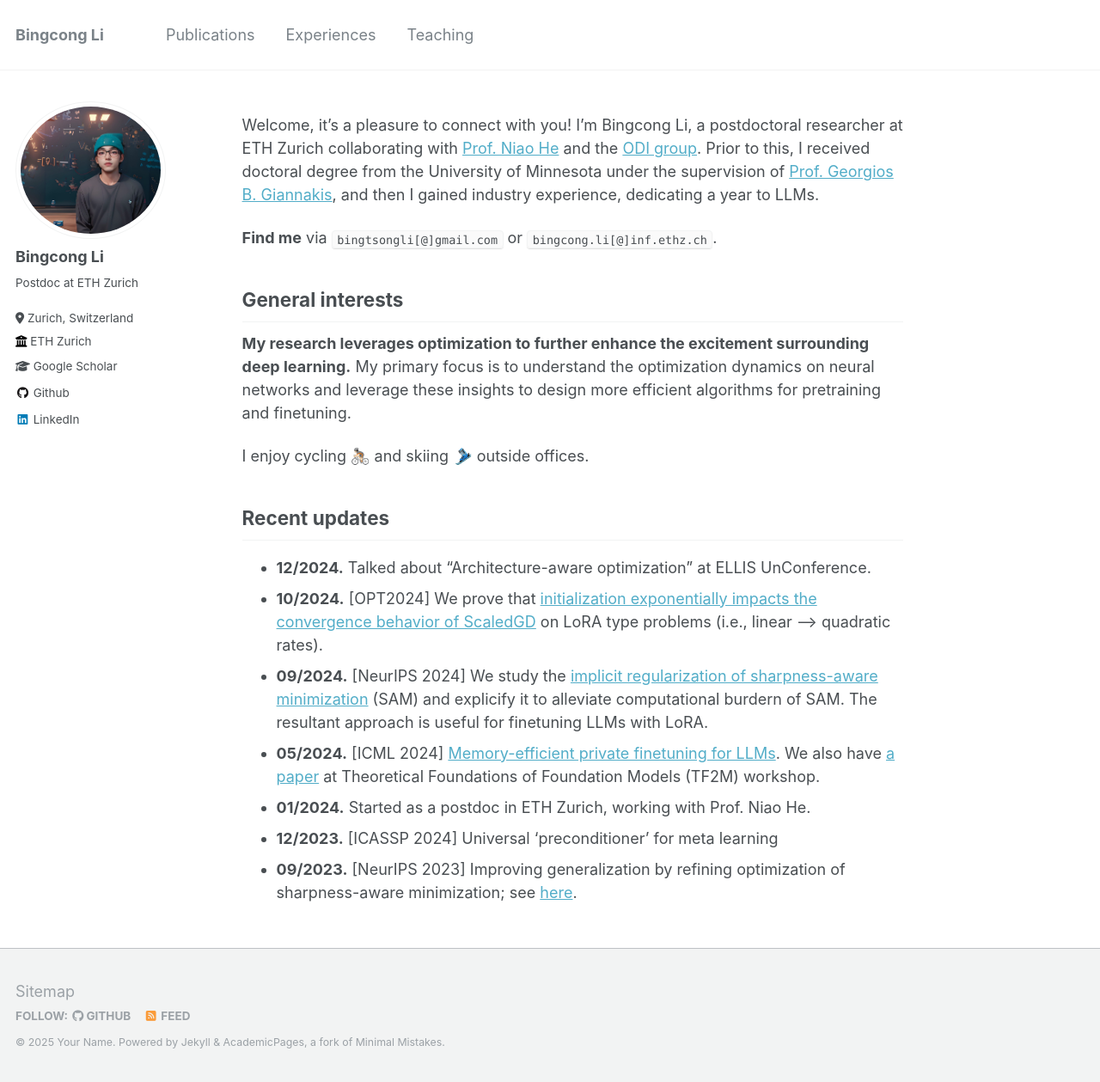
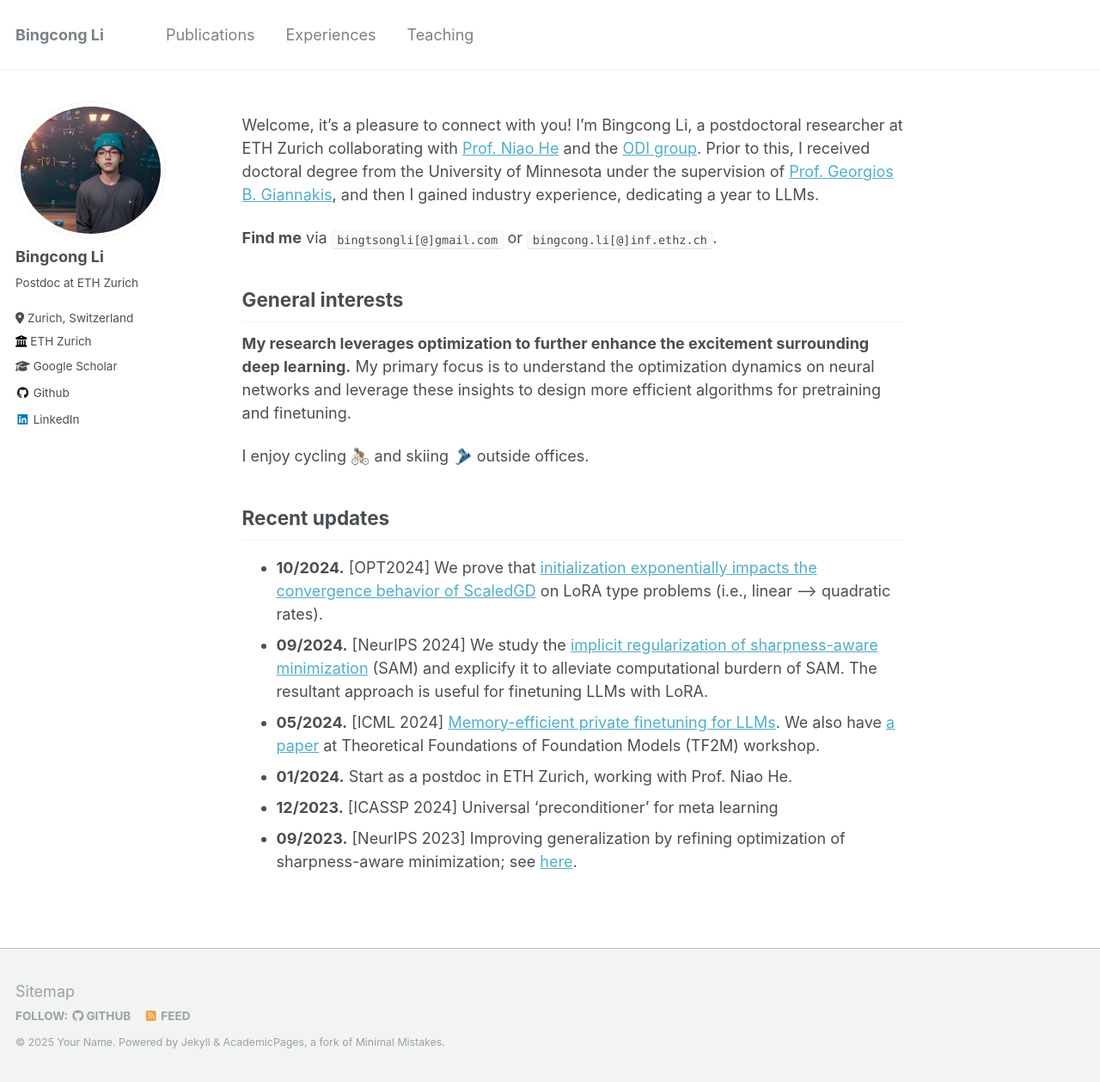
Before and after one commit to BingcongLi/bingcongli.github.io, a Jekyll site: the page built from _pages/about.md, in a window 1280 px wide and 1259 px high. Shown: the whole window at 86% size. Built offline with Jekyll 4.4.1, drawn with Linux system fonts in a browser that asks for light colours.

Commit message:
Jan 2025

```diff
--- a/_pages/about.md
+++ b/_pages/about.md
@@ -23,10 +23,9 @@ I enjoy cycling 🚴🏻 and skiing 🎿 outside offices.
 
 Recent updates
 -----------
-- **12/2024.** Talked about "Architecture-aware optimization" at ELLIS UnConference.
 - **10/2024.** [OPT2024] We prove that [initialization exponentially impacts the convergence behavior of ScaledGD](https://arxiv.org/abs/2410.18965) on LoRA type problems (i.e., linear --> quadratic rates).
 - **09/2024.** [NeurIPS 2024] We study the [implicit regularization of sharpness-aware minimization](https://arxiv.org/abs/2410.14802) (SAM) and explicify it to alleviate computational burdern of SAM. The resultant approach is useful for finetuning LLMs with LoRA.
 - **05/2024.** [ICML 2024] [Memory-efficient private finetuning for LLMs](https://arxiv.org/pdf/2310.09639). We also have [a paper](https://openreview.net/pdf?id=chI7jvNkwK) at Theoretical Foundations of Foundation Models (TF2M) workshop.
-- **01/2024.** Started as a postdoc in ETH Zurich, working with Prof. Niao He.
+- **01/2024.** Start as a postdoc in ETH Zurich, working with Prof. Niao He.
 - **12/2023.** [ICASSP 2024] Universal 'preconditioner' for meta learning
 - **09/2023.** [NeurIPS 2023] Improving generalization by refining optimization of sharpness-aware minimization; see [here](https://arxiv.org/abs/2309.15639).
```
Also changed, not shown: 2 other files.
